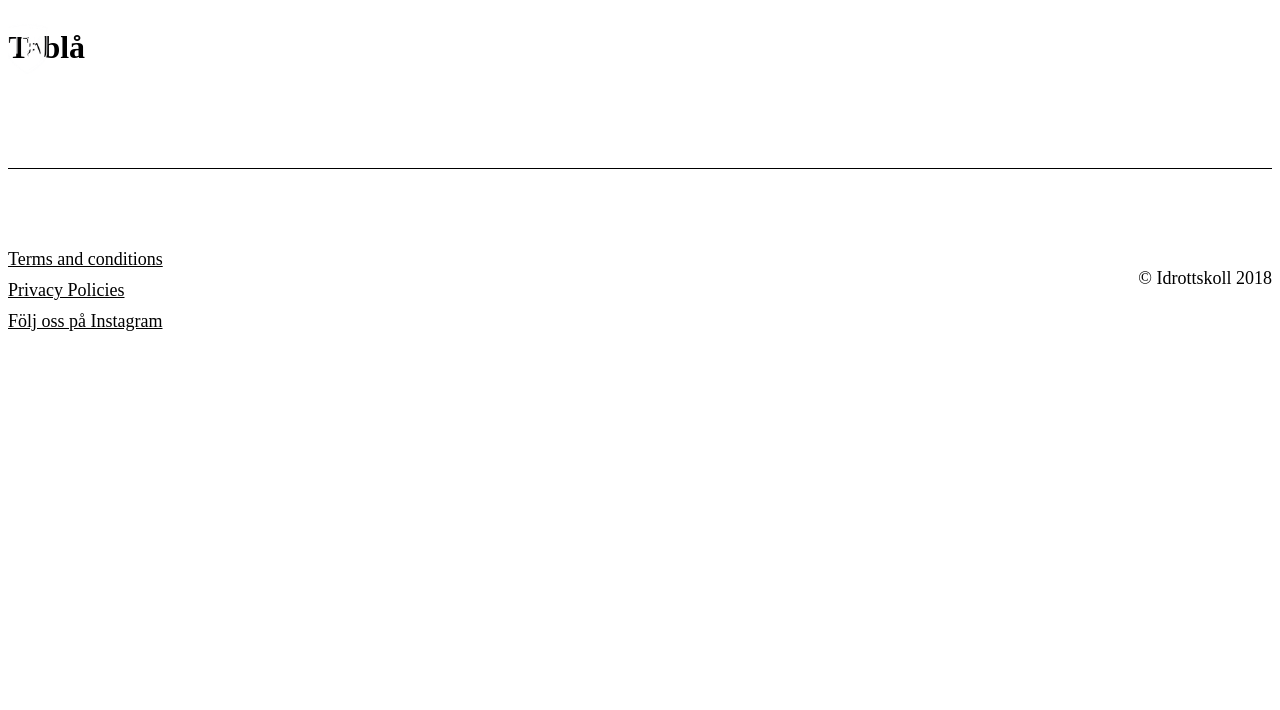
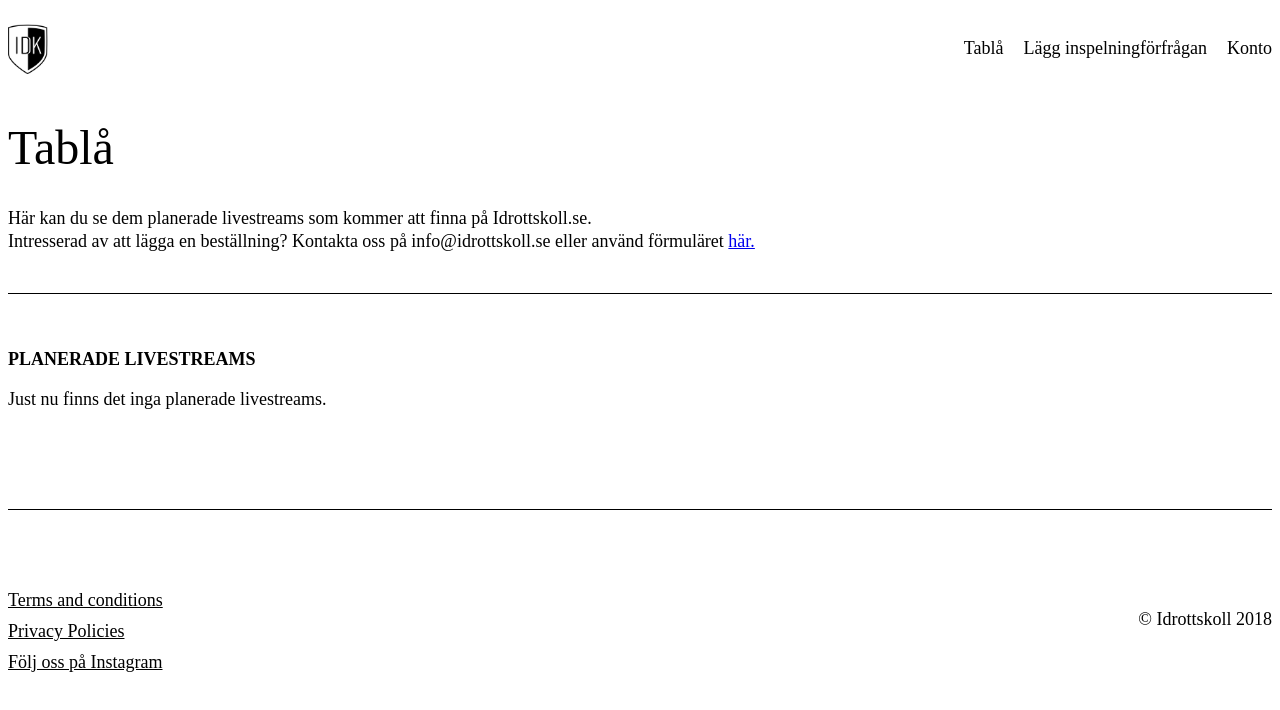
Before and after one commit to Idrottskoll/idrotskoll, a React app: page /tabla in a window 1280 px wide. Shown: the top 710 px of the page. Built offline with nearby package versions, Linux system fonts and the light colour scheme; a web font is replaced by a local one.

Commit message:
Random commit

```diff
--- a/src/components/pages/EventSchedule.js
+++ b/src/components/pages/EventSchedule.js
@@ -1,16 +1,24 @@
 import React, { Component } from 'react';
 import Footer from '../layout/Footer';
-import Header from '../layout/Header';
+import HeaderDark from '../layout/HeaderDark';
+import { Title, Paragraph, SmallTitle } from '../styles';
 
 export default class EventSchedule extends Component {
     render() {
         return (
             <div>
-                <Header />
-                <div className="row">
-                    <div className="col-xs-12">
-                        <h1>Tablå</h1>
-                    </div>
+                <HeaderDark />
+                <div className="row tm-80">
+                  <div className="large-12">
+                    <Title>Tablå</Title>
+                    <Paragraph>Här kan du se dem planerade livestreams som kommer att finna på Idrottskoll.se. <br/>
+                    Intresserad av att lägga en beställning? Kontakta oss på info@idrottskoll.se eller använd förmuläret <a href="/inspelningsforfragan">här.</a></Paragraph>
+                    <hr className="tm-40 bm-40" />
+                  </div>
+                  <div className="large-12">
+                    <SmallTitle>Planerade livestreams</SmallTitle>
+                    <Paragraph>Just nu finns det inga planerade livestreams.</Paragraph>
+                  </div>
                 </div>
                 <Footer />
             </div>
```
